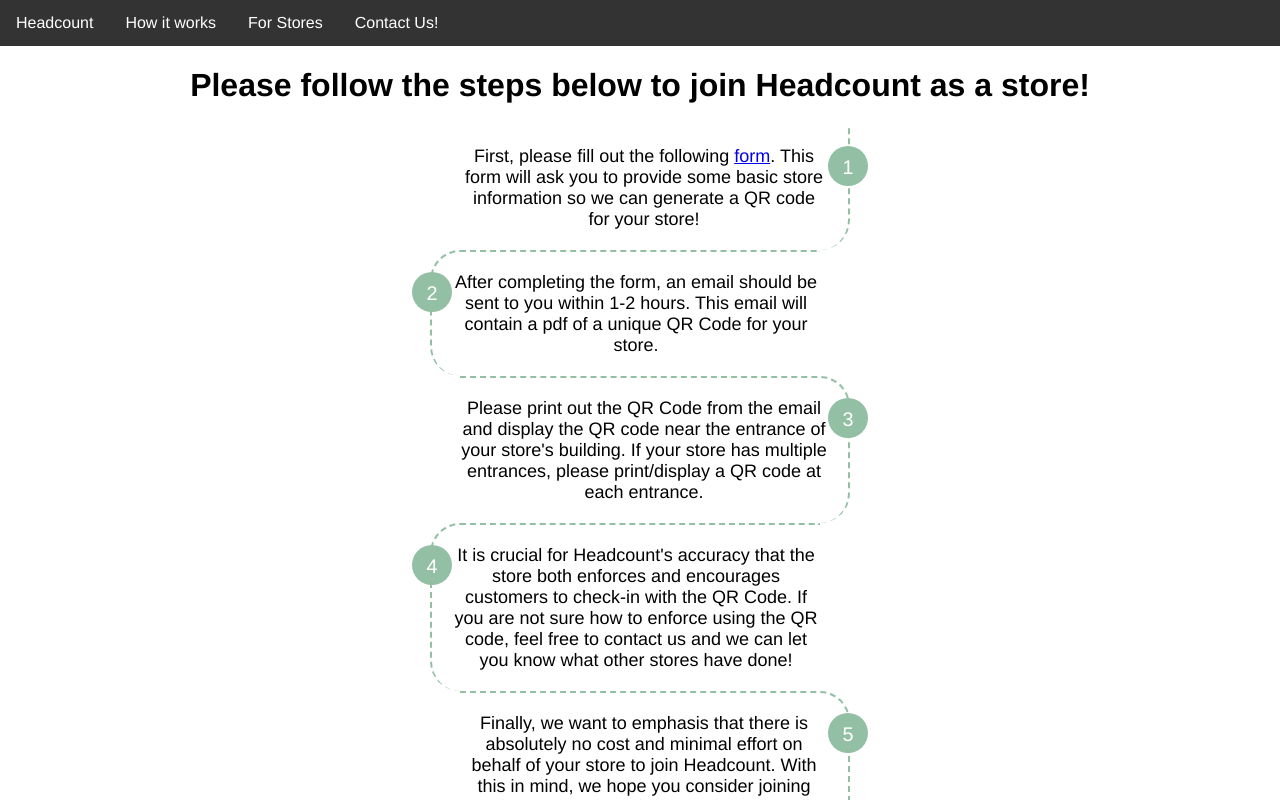
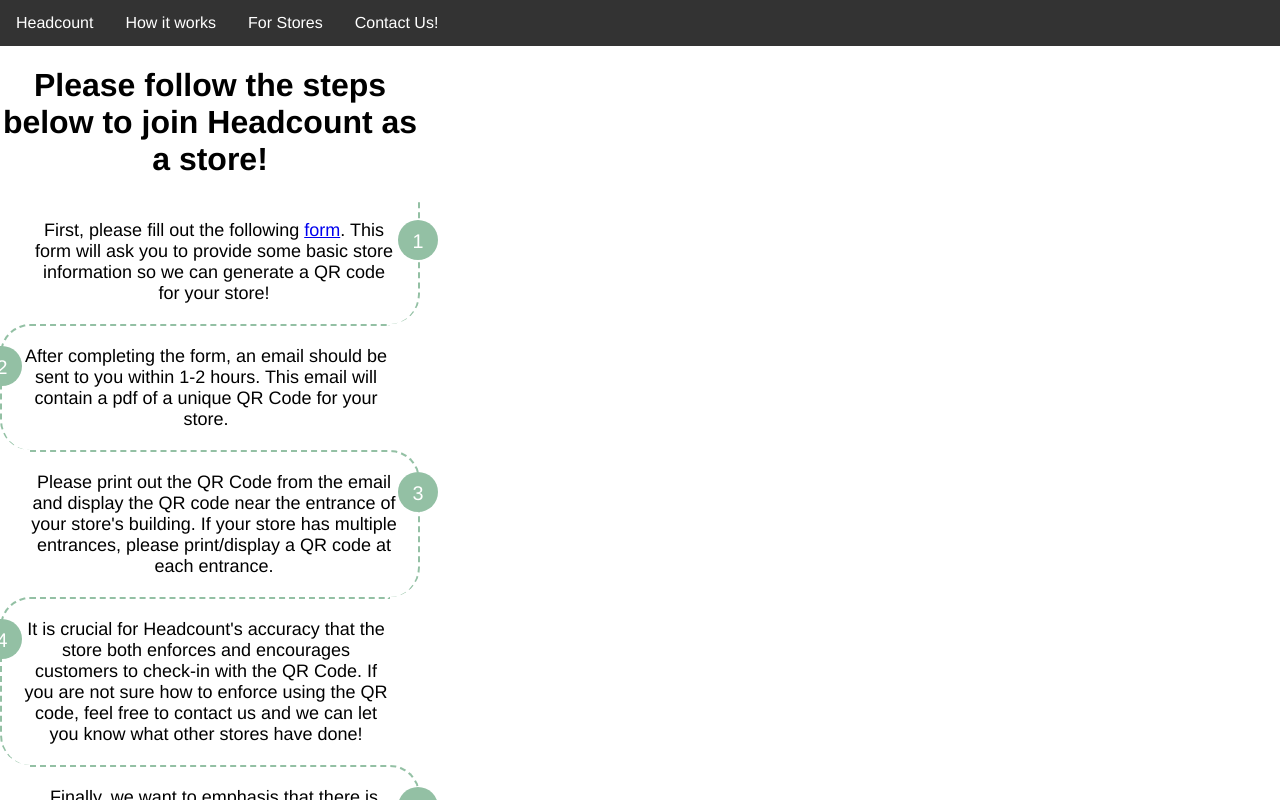
Before and after one commit to yoavshmariahu/headcountonreact, a React (Create React App) app: page /for-stores in a window 1280 px wide. Shown: the top 800 px of the page. Built offline with nearby package versions, Linux system fonts and the light colour scheme; what google-maps-react would draw is missing.

Commit message:
fixed For Stores

```diff
--- a/src/ForStores.css
+++ b/src/ForStores.css
@@ -2,6 +2,7 @@
 
 .title {
     text-align: center;
+    max-width: 420px;
 }
 
 p {
```
